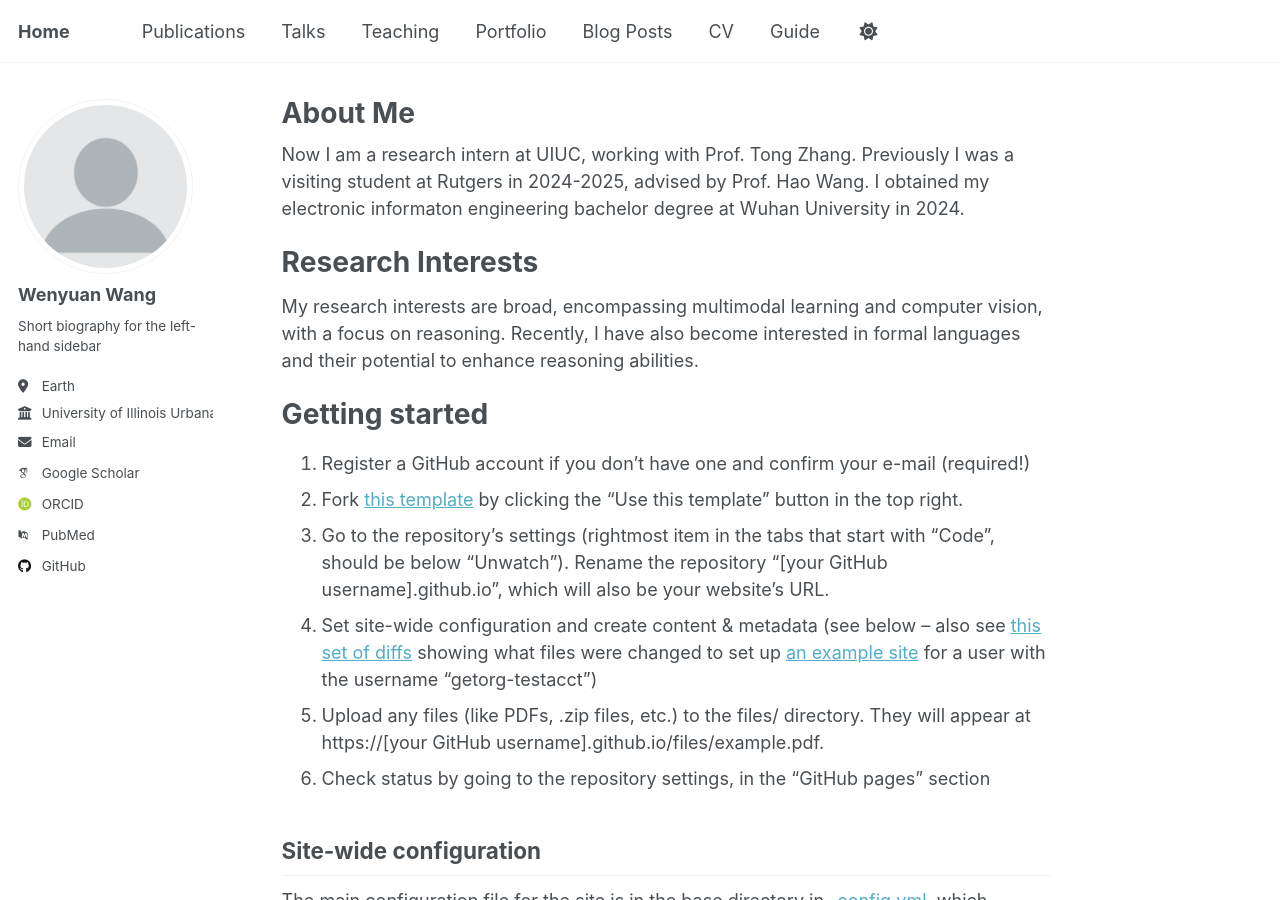
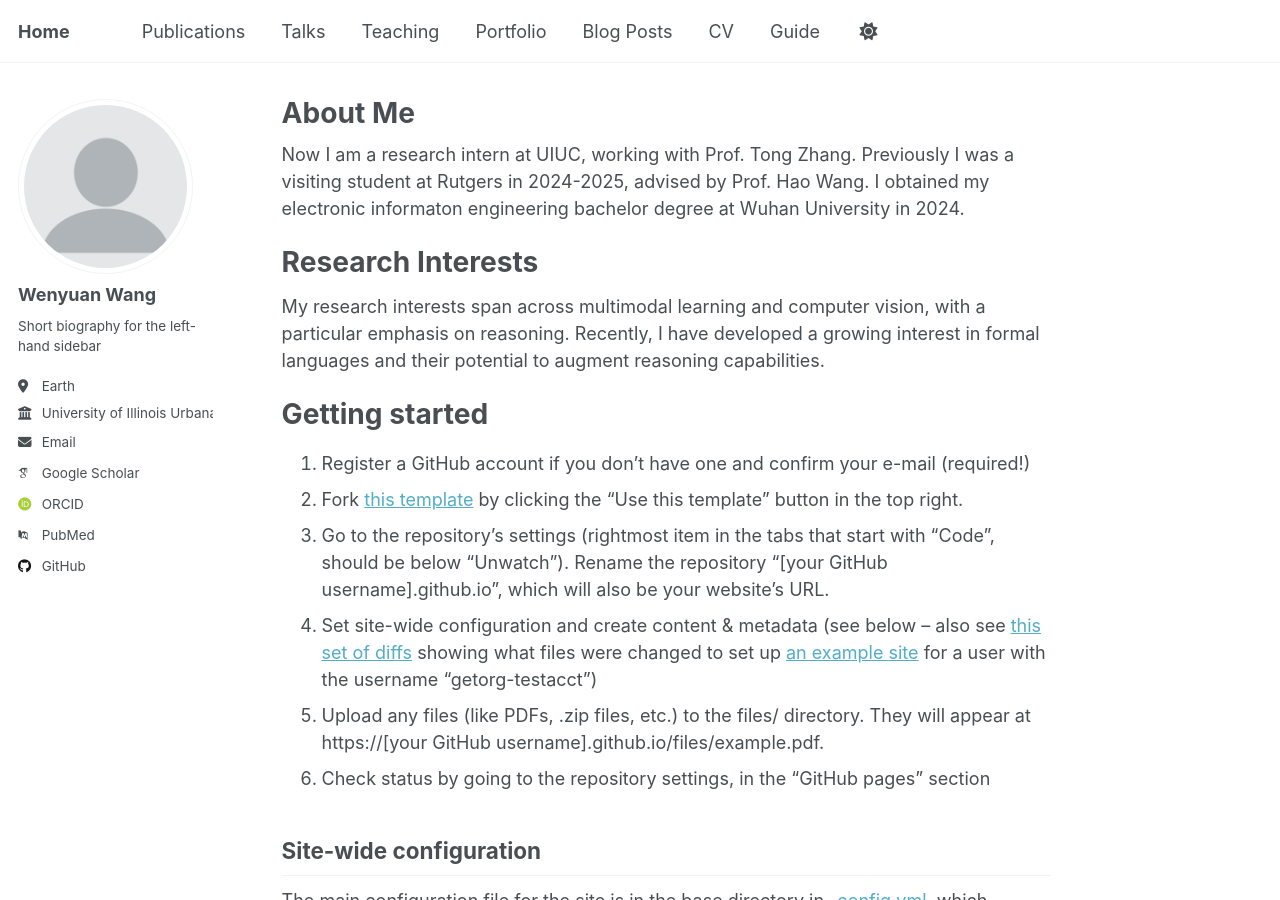
Before and after one commit to codemaker-123/codemaker-123.github.io, a Jekyll site: the page built from _pages/about.md, in a window 1280 px wide and 900 px high. Built offline with Jekyll 4.4.1, drawn with Linux system fonts in a browser that asks for light colours; some web fonts are replaced; a script that is not in the unit is left out.

Commit message:
Update about.md

```diff
--- a/_pages/about.md
+++ b/_pages/about.md
@@ -11,7 +11,7 @@ Now I am a research intern at UIUC, working with Prof. Tong Zhang. Previously I
 
 Research Interests
 ======
-My research interests are broad, encompassing multimodal learning and computer vision, with a focus on reasoning. Recently, I have also become interested in formal languages and their potential to enhance reasoning abilities.
+My research interests span across multimodal learning and computer vision, with a particular emphasis on reasoning. Recently, I have developed a growing interest in formal languages and their potential to augment reasoning capabilities.
 
 Getting started
 ======
```
